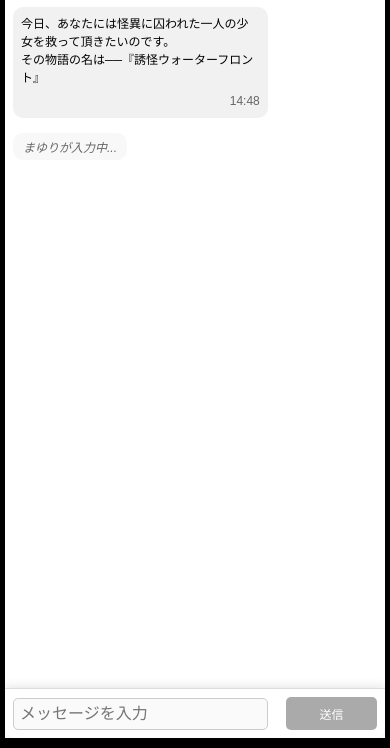
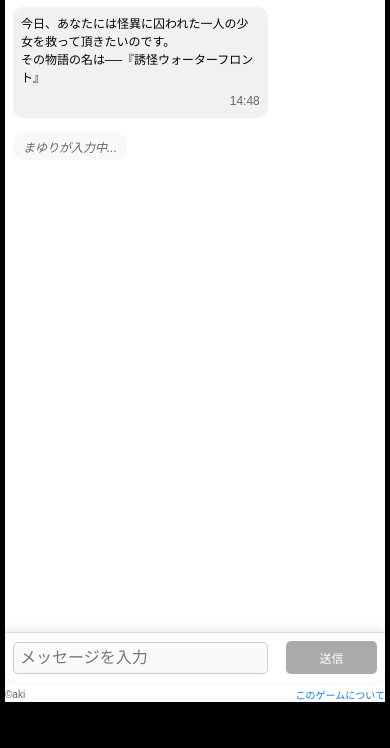
Before and after one commit to akiakk/yuukaiwf, a plain HTML site: page index.html in a window 390 px wide. Shown: the part 132-880 px from the top of the page. After the commit the page ends 844 px from the top, so only its background shows below. Drawn offline with Linux system fonts and the light colour scheme.

Commit message:
style commit

```diff
--- a/css/style.css
+++ b/css/style.css
@@ -20,7 +20,7 @@ body {
 #chat-container {
   width: calc(100vw - 20px);
   max-width: 600px;
-  height: calc(100vh - 50px - env(safe-area-inset-bottom)); /* フッター40px + 隙間10px */
+  height: calc(100vh - 90px - env(safe-area-inset-bottom)); /* 入力欄56px + 隙間10px */
   background-color: #fff;
   box-shadow: 0 2px 10px rgba(0, 0, 0, 0.1);
   display: flex;
@@ -91,13 +91,18 @@ body {
   flex-direction: column;
   gap: 10px;
   overscroll-behavior: contain;
+  margin-bottom: 66px; /* 入力欄56px + 隙間10px */
 }
 
 /* 入力欄 */
 #chat-input-container {
-  position: sticky;
-  bottom: 0;
-  width: 100%;
+  position: fixed; /* stickyからfixedに変更 */
+  bottom: calc(30px + env(safe-area-inset-bottom)); /* 最下部から10px */
+  left: 10px; /* bodyのpaddingと一致 */
+  right: 10px; /* bodyのpaddingと一致 */
+  width: calc(100vw - 20px);
+  max-width: 600px;
+  margin: 0 auto; /* 中央揃え */
   padding: 10px;
   display: flex;
   justify-content: space-between;
@@ -288,7 +293,7 @@ body {
 @media (max-width: 400px) {
   #chat-container {
     width: calc(100vw - 10px);
-    height: calc(100vh - 20px - env(safe-area-inset-bottom));
+    height: calc(100vh - 56px - env(safe-area-inset-bottom)); /* 入力欄56px */
     margin-top: calc(36px + env(safe-area-inset-top)); /* ヘッダー約36px + セーフエリア */
   }
 
@@ -301,6 +306,7 @@ body {
 
   #chat-log {
     padding: 8px;
+    margin-bottom: 66px; /* 入力欄56px + 隙間10px */
   }
 
   .message {
@@ -330,6 +336,9 @@ body {
   }
 
   #chat-input-container {
+    width: calc(100vw - 10px);
+    left: 5px;
+    right: 5px;
     padding: 8px;
   }
 
```
